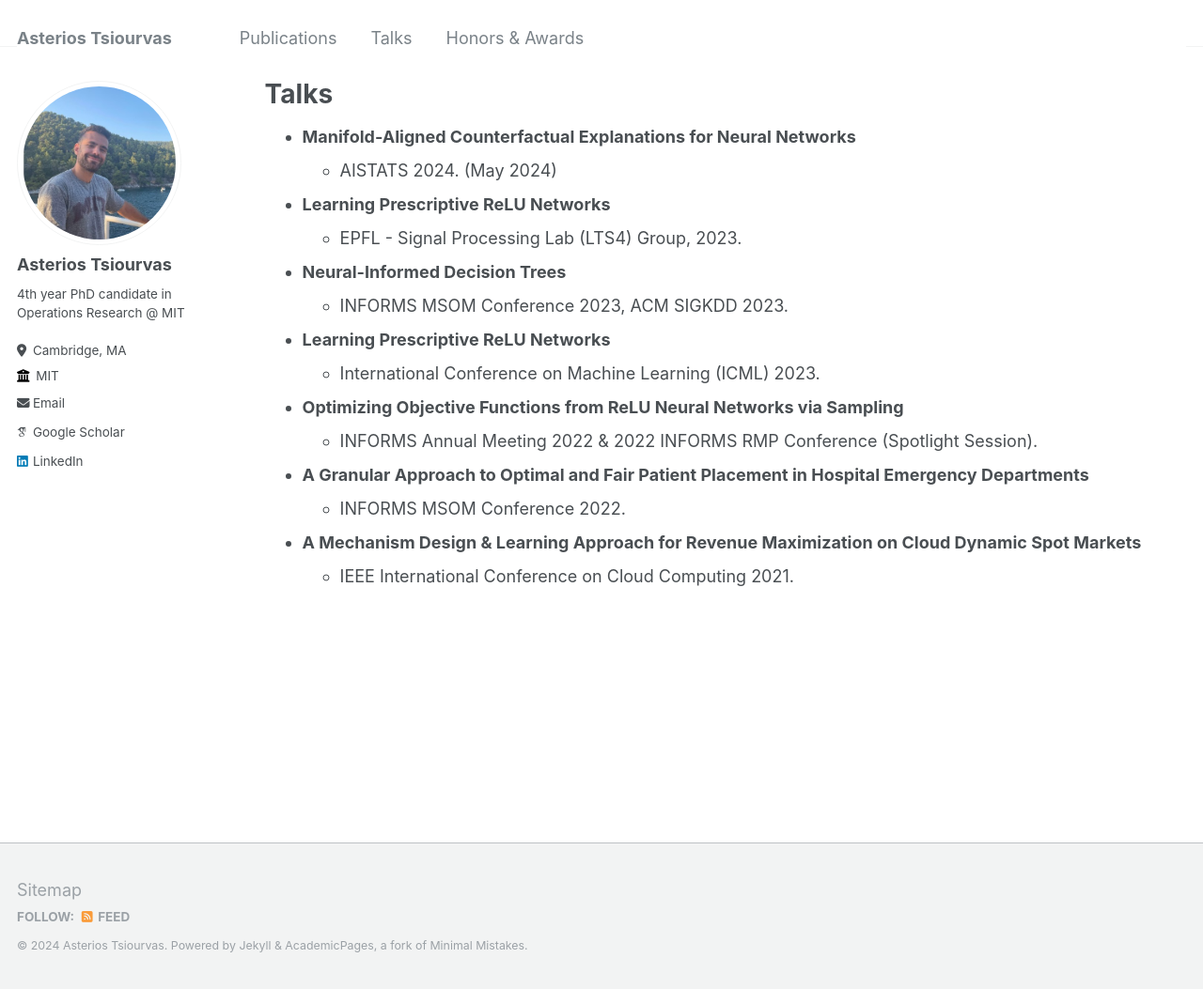
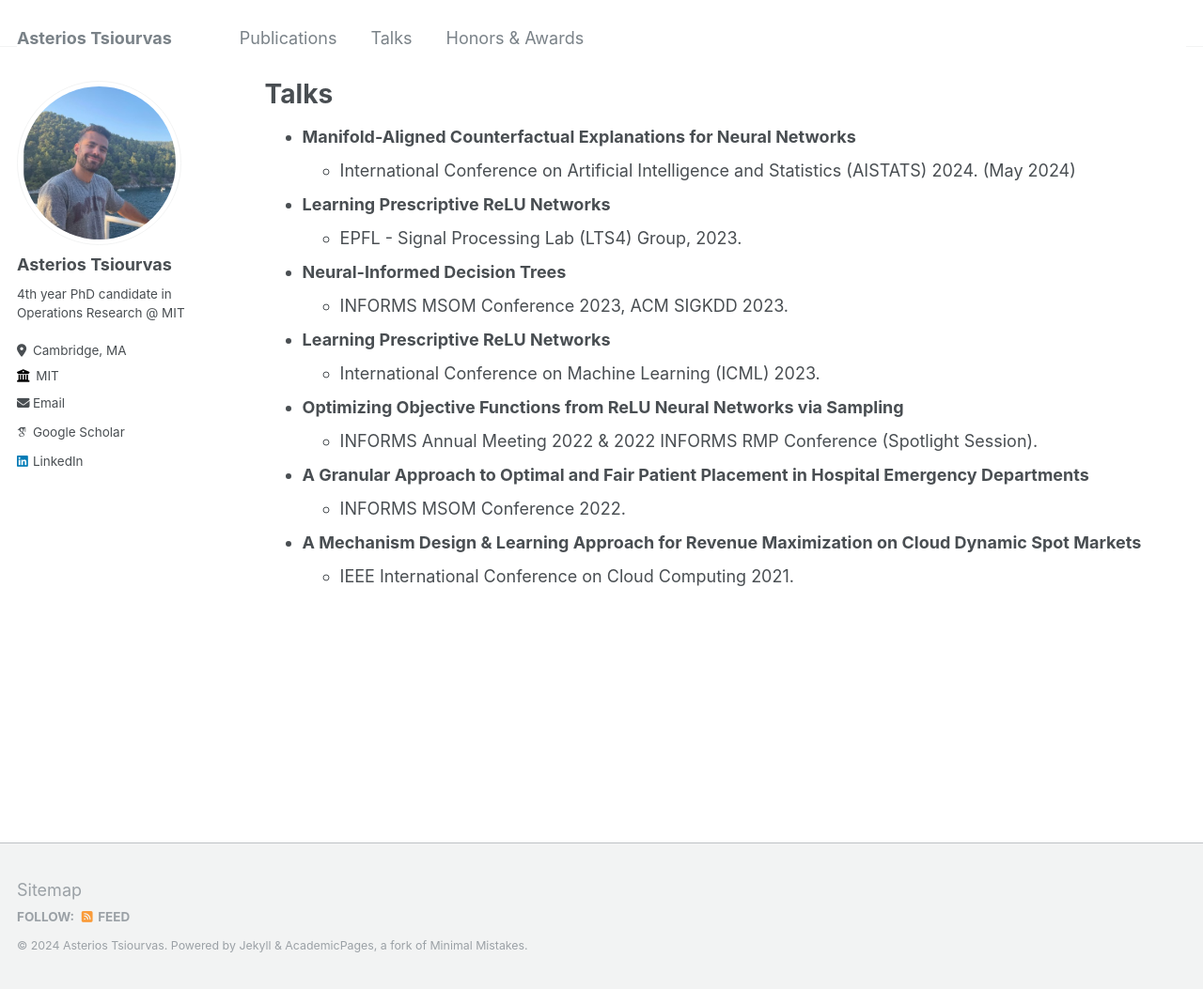
Before and after one commit to asterios-tsiourvas/asterios-tsiourvas.github.io, a Jekyll site: the page built from _pages/talks.md, in a window 1280 px wide and 1053 px high. Shown: the whole window at 94% size. Built offline with Jekyll 4.4.1, drawn with Linux system fonts in a browser that asks for light colours; some web fonts are replaced.

Commit message:
initial_commit

```diff
--- a/_pages/talks.md
+++ b/_pages/talks.md
@@ -6,7 +6,7 @@ author_profile: true
 ---
 
 - **Manifold-Aligned Counterfactual Explanations for Neural Networks**
-  - AISTATS 2024. (May 2024)
+  -  International Conference on Artificial Intelligence and Statistics (AISTATS) 2024. (May 2024)
 
 - **Learning Prescriptive ReLU Networks**
   - EPFL - Signal Processing Lab (LTS4) Group, 2023.
```
